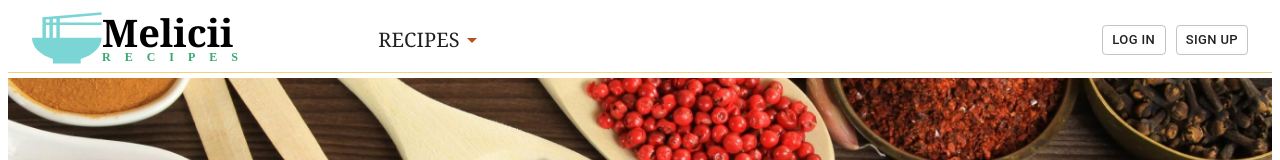
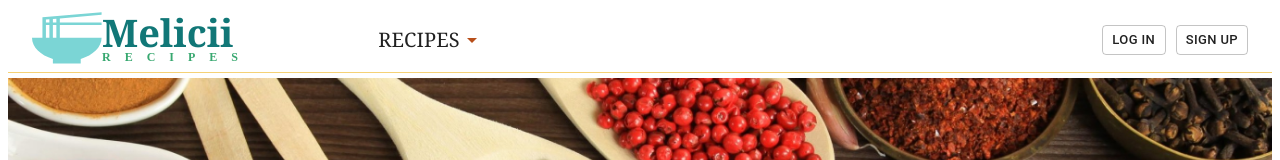
Before and after one commit to khali16/melicii, a React (Create React App) app: page / in a window 1280 px wide. In both pictures the pointer is over the element "Melicii". Shown: the top 160 px of the page. Built offline with nearby package versions, Linux system fonts and the light colour scheme; no server answers.

Commit message:
linking logo

```diff
--- a/src/components/Layout/Header/MainNavigation.tsx
+++ b/src/components/Layout/Header/MainNavigation.tsx
@@ -1,5 +1,6 @@
 import { Button, Grid, makeStyles, Toolbar } from "@material-ui/core";
 import { useState } from "react";
+import { Link } from "react-router-dom";
 import LogInModal from "../../LogIn/LogInModal";
 import SignupModal from "../../Signup/SignupModal";
 import HeaderLogo from "../../UI/Logo/HeaderLogo";
@@ -45,7 +46,9 @@ const MainNavigation = () => {
   return (
     <>
       <Toolbar className={classes.toolbar}>
-        <HeaderLogo />
+        <Link to="/">
+          <HeaderLogo />
+        </Link>
         <Menu />
         <Grid container justifyContent="flex-end">
           <Button
--- a/src/components/UI/Logo/HeaderLogo.module.css
+++ b/src/components/UI/Logo/HeaderLogo.module.css
@@ -27,6 +27,10 @@
   line-height: 0.2;
 }
 
+.logoTitle:hover {
+  color: #117777;
+}
+
 .logoSubtitle {
   font-family: "Frank Ruhl Libre";
   font-style: normal;
@@ -36,3 +40,7 @@
   color: #38a870;
   letter-spacing: 14px;
 }
+
+.logoSubtitle:hover {
+  color: #38a870;
+}
```
